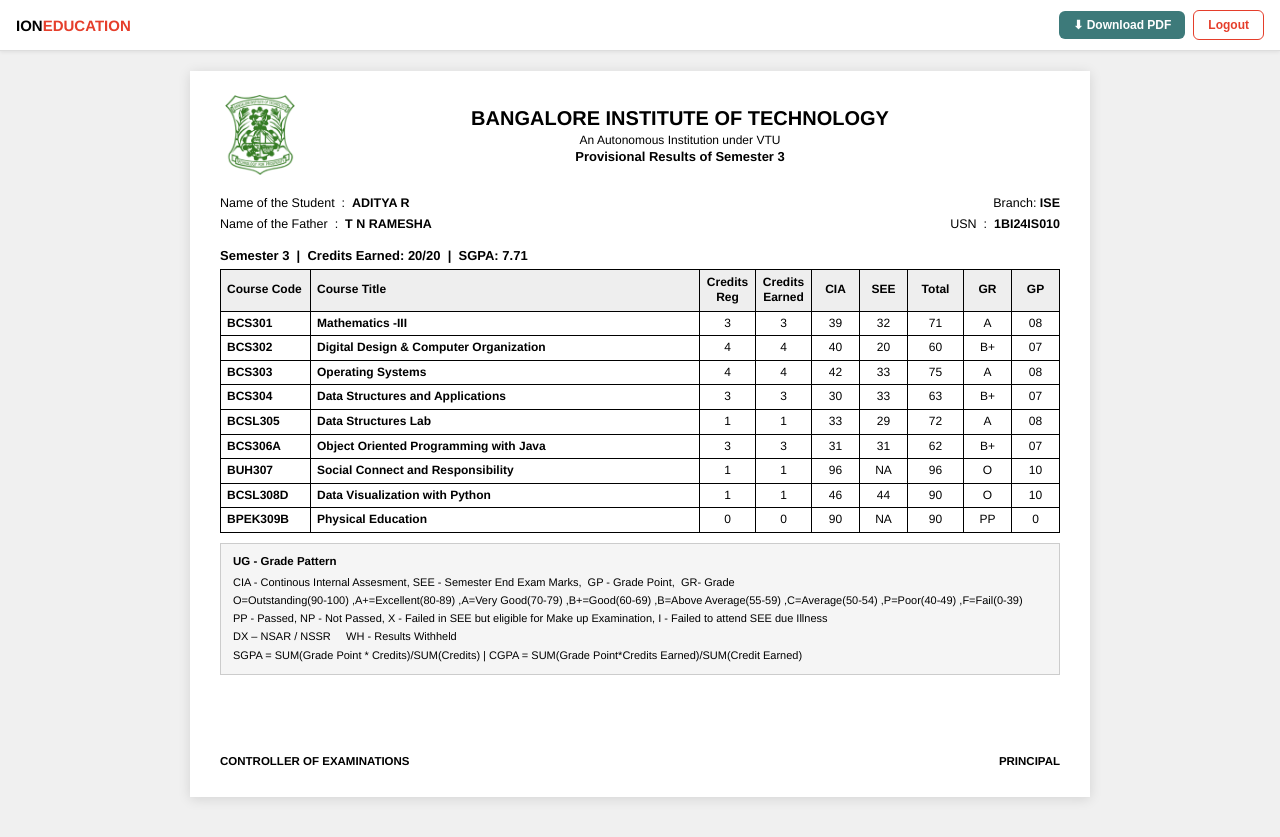
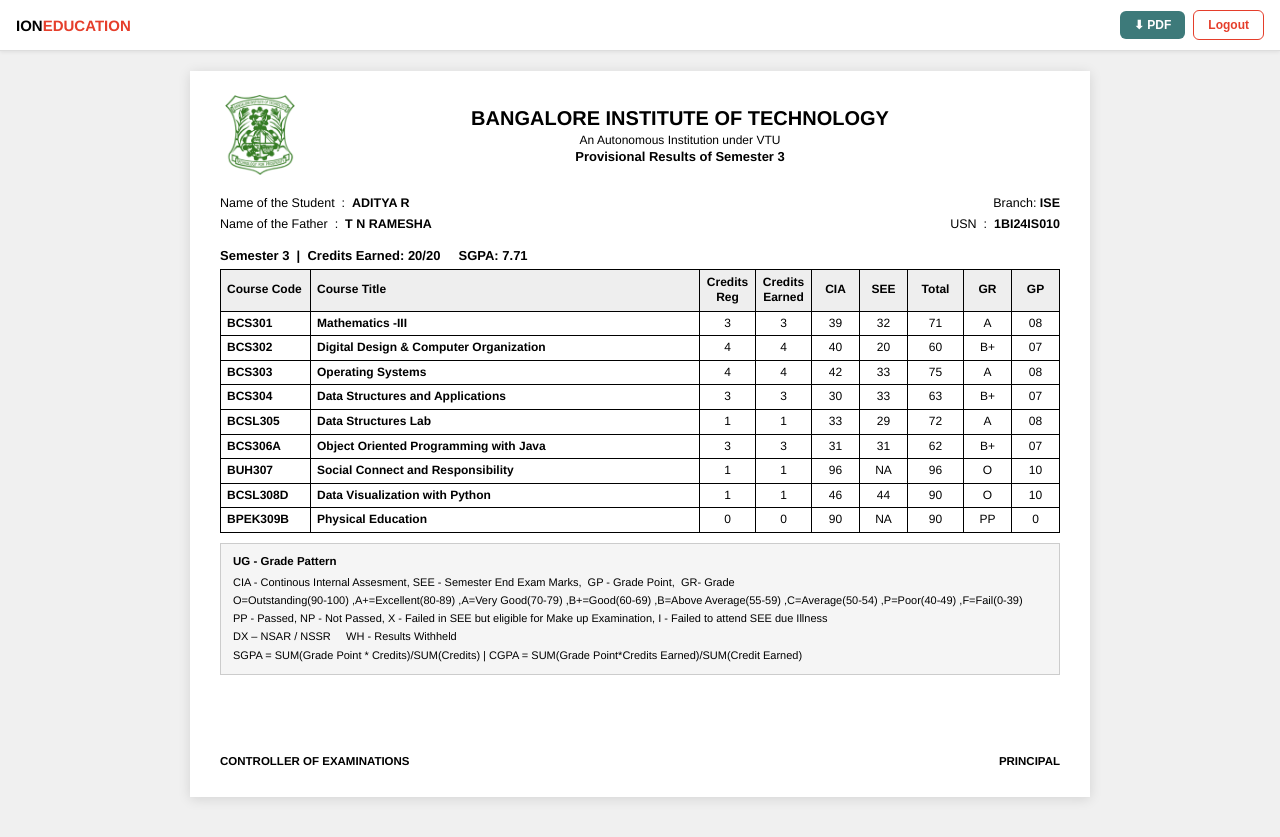
Before and after one commit to adarshm03/ionedu, a Next.js app: page /consolidated_results_reports in a window 1280 px wide. Built offline with nearby package versions, Linux system fonts and the light colour scheme; sample sign-in values are in the browser's storage.

Commit message:
aasdsdsdscghgh

```diff
--- a/pages/consolidated_results_reports.js
+++ b/pages/consolidated_results_reports.js
@@ -1,10 +1,9 @@
-import { useEffect, useRef } from 'react';
+import { useEffect } from 'react';
 import { useRouter } from 'next/router';
 import Head from 'next/head';
 
 export default function Results() {
   const router = useRouter();
-  const pageRef = useRef(null);
 
   useEffect(() => {
     if (typeof window !== 'undefined') {
@@ -13,7 +12,7 @@
     }
   }, []);
 
-  const downloadPDF = async () => {
+  const downloadPDF = () => {
     const now = new Date();
     const dd = String(now.getDate()).padStart(2, '0');
     const mm = String(now.getMonth() + 1).padStart(2, '0');
@@ -21,19 +20,11 @@
     const hh = String(now.getHours()).padStart(2, '0');
     const min = String(now.getMinutes()).padStart(2, '0');
     const ss = String(now.getSeconds()).padStart(2, '0');
-    const filename = `Results_${dd}-${mm}-${yyyy}_${hh}-${min}-${ss}.pdf`;
-
-    const html2pdf = (await import('html2pdf.js')).default;
-
-    const opt = {
-      margin: [10, 10, 10, 10],
-      filename: filename,
-      image: { type: 'jpeg', quality: 0.98 },
-      html2canvas: { scale: 2, useCORS: true },
-      jsPDF: { unit: 'mm', format: 'a4', orientation: 'landscape' },
-    };
-
-    html2pdf().set(opt).from(pageRef.current).save();
+    const filename = `Results_${dd}-${mm}-${yyyy}_${hh}-${min}-${ss}`;
+    const original = document.title;
+    document.title = filename;
+    window.print();
+    document.title = original;
   };
 
   const logout = () => {
@@ -51,6 +42,7 @@
 
       <style>{`
         * { margin: 0; padding: 0; box-sizing: border-box; }
+
         body {
           font-family: Helvetica, Arial, sans-serif;
           background: #f0f0f0;
@@ -58,6 +50,7 @@
           font-size: 13px;
         }
 
+        /* TOP BAR */
         .topbar {
           background: #fff;
           border-bottom: 1px solid #ddd;
@@ -98,8 +91,12 @@
         }
         .logout-btn:hover { background: #fff5f5; }
 
-        .screen-wrapper { padding: 20px 12px 40px 12px; }
+        /* WRAPPER */
+        .screen-wrapper {
+          padding: 20px 12px 40px 12px;
+        }
 
+        /* STUDENT INFO CARD - mobile */
         .info-card {
           background: #fff;
           border-radius: 8px;
@@ -117,7 +114,7 @@
         }
         .info-card-row:last-child { border-bottom: none; }
         .info-card-row .lbl { color: #666; }
-        .info-card-row .val { font-weight: bold; }
+        .info-card-row .val { font-weight: bold; color: #000; }
         .sgpa-badge {
           display: inline-block;
           background: #3d7a7a;
@@ -129,6 +126,7 @@
           margin-top: 10px;
         }
 
+        /* PAGE (desktop result sheet) */
         .page {
           max-width: 900px;
           margin: 0 auto;
@@ -137,7 +135,11 @@
           box-shadow: 0 2px 12px rgba(0,0,0,0.12);
         }
 
-        .header { display: flex; align-items: center; margin-bottom: 18px; }
+        .header {
+          display: flex;
+          align-items: center;
+          margin-bottom: 18px;
+        }
         .header-logo { width: 80px; flex-shrink: 0; }
         .header-logo img { width: 80px; height: 80px; object-fit: contain; display: block; }
         .header-text { flex: 1; text-align: center; line-height: 1.4; }
@@ -156,9 +158,19 @@
 
         .sem-heading { font-size: 13px; font-weight: bold; margin-bottom: 6px; }
 
-        .table-scroll { overflow-x: auto; -webkit-overflow-scrolling: touch; }
+        /* TABLE SCROLL WRAPPER */
+        .table-scroll {
+          overflow-x: auto;
+          -webkit-overflow-scrolling: touch;
+        }
 
-        table { width: 100%; border-collapse: collapse; font-size: 12px; table-layout: fixed; min-width: 620px; }
+        table {
+          width: 100%;
+          border-collapse: collapse;
+          font-size: 12px;
+          table-layout: fixed;
+          min-width: 620px;
+        }
         th {
           background: #eeeeee;
           border: 1px solid #000;
@@ -204,9 +216,12 @@
           margin-top: 80px;
         }
 
+        /* MOBILE */
         @media (max-width: 640px) {
           .info-card { display: block; }
-          .page { padding: 14px 12px 20px 12px; }
+          .page {
+            padding: 14px 12px 20px 12px;
+          }
           .header-logo img { width: 48px; height: 48px; }
           .header-text .t1 { font-size: 12px; }
           .header-text .t2 { font-size: 10px; }
@@ -223,13 +238,18 @@
           .footer { font-size: 9px; margin-top: 30px; }
         }
 
+        /* PRINT */
         @media print {
           * { -webkit-print-color-adjust: exact !important; print-color-adjust: exact !important; }
           body { background: #fff !important; margin: 0; padding: 0; }
           .topbar { display: none !important; }
           .info-card { display: none !important; }
           .screen-wrapper { padding: 0; }
-          .page { max-width: 100%; box-shadow: none; padding: 16px 20px 20px 20px; }
+          .page {
+            max-width: 100%;
+            box-shadow: none;
+            padding: 16px 20px 20px 20px;
+          }
           .info-block { display: flex !important; }
           th { background: #eeeeee !important; }
           .grade-box { background: #f5f5f5 !important; }
@@ -237,16 +257,18 @@
         }
       `}</style>
 
+      {/* TOP BAR */}
       <div className="topbar">
         <div className="topbar-brand">ION<span>EDUCATION</span></div>
         <div className="topbar-actions">
-          <button className="download-btn" onClick={downloadPDF}>⬇ Download PDF</button>
+          <button className="download-btn" onClick={downloadPDF}>⬇ PDF</button>
           <button className="logout-btn" onClick={logout}>Logout</button>
         </div>
       </div>
 
       <div className="screen-wrapper">
 
+        {/* MOBILE INFO CARD */}
         <div className="info-card">
           <div className="info-card-row"><span className="lbl">Name</span><span className="val">ADITYA R</span></div>
           <div className="info-card-row"><span className="lbl">Father</span><span className="val">T N RAMESHA</span></div>
@@ -258,7 +280,8 @@
           </div>
         </div>
 
-        <div className="page" ref={pageRef}>
+        {/* RESULT SHEET */}
+        <div className="page">
           <div className="header">
             <div className="header-logo"><img src="/logo.png" alt="Logo" /></div>
             <div className="header-text">
@@ -279,9 +302,7 @@
             </div>
           </div>
 
-          <div className="sem-heading">
-            Semester 3 &nbsp;|&nbsp; Credits Earned: 20/20 &nbsp;|&nbsp; SGPA: 7.71
-          </div>
+          <div className="sem-heading">Semester 3 &nbsp;|&nbsp; Credits Earned: 20/20 &nbsp;&nbsp;&nbsp; SGPA: 7.71</div>
 
           <div className="table-scroll">
             <table>
```
